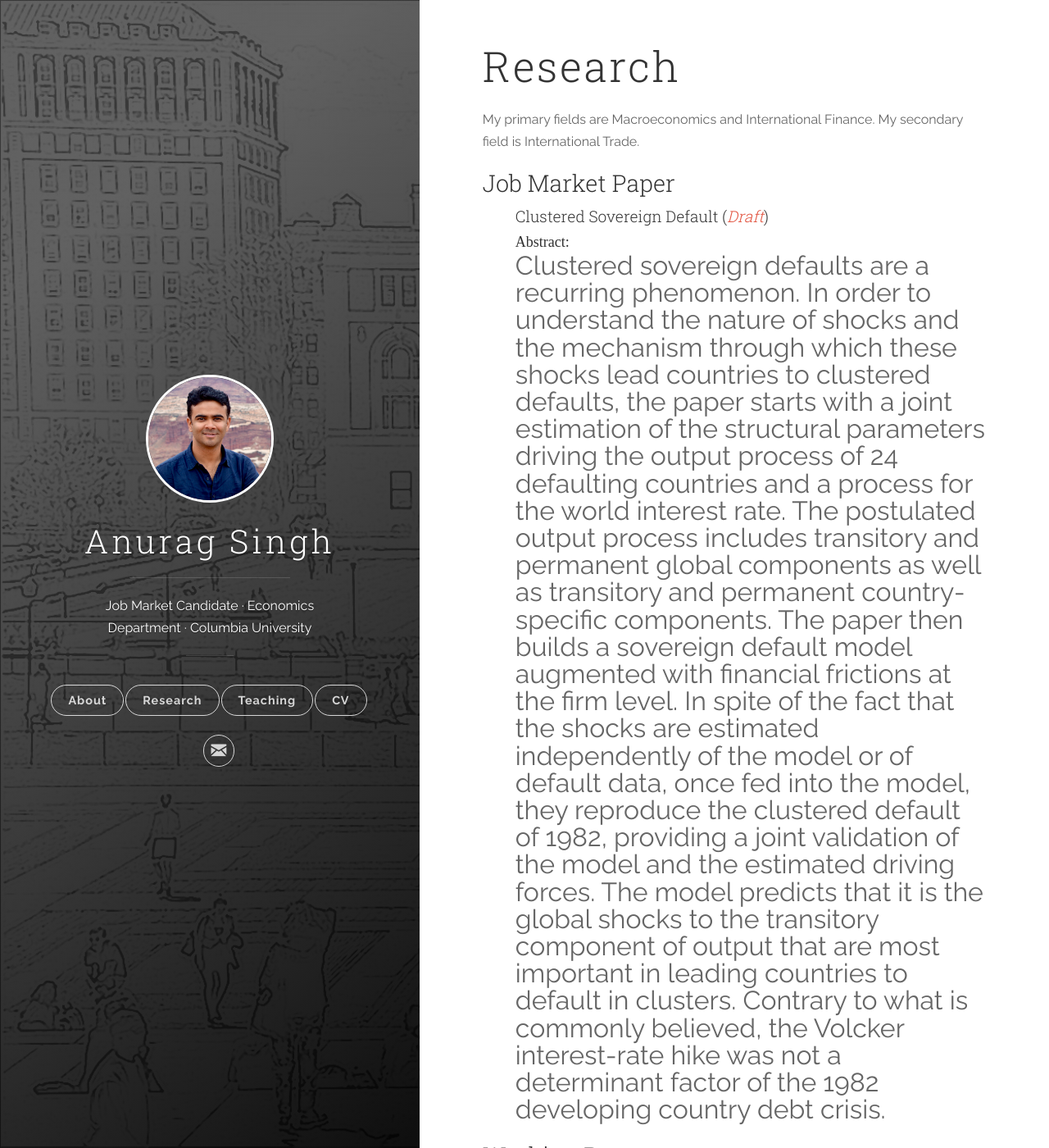
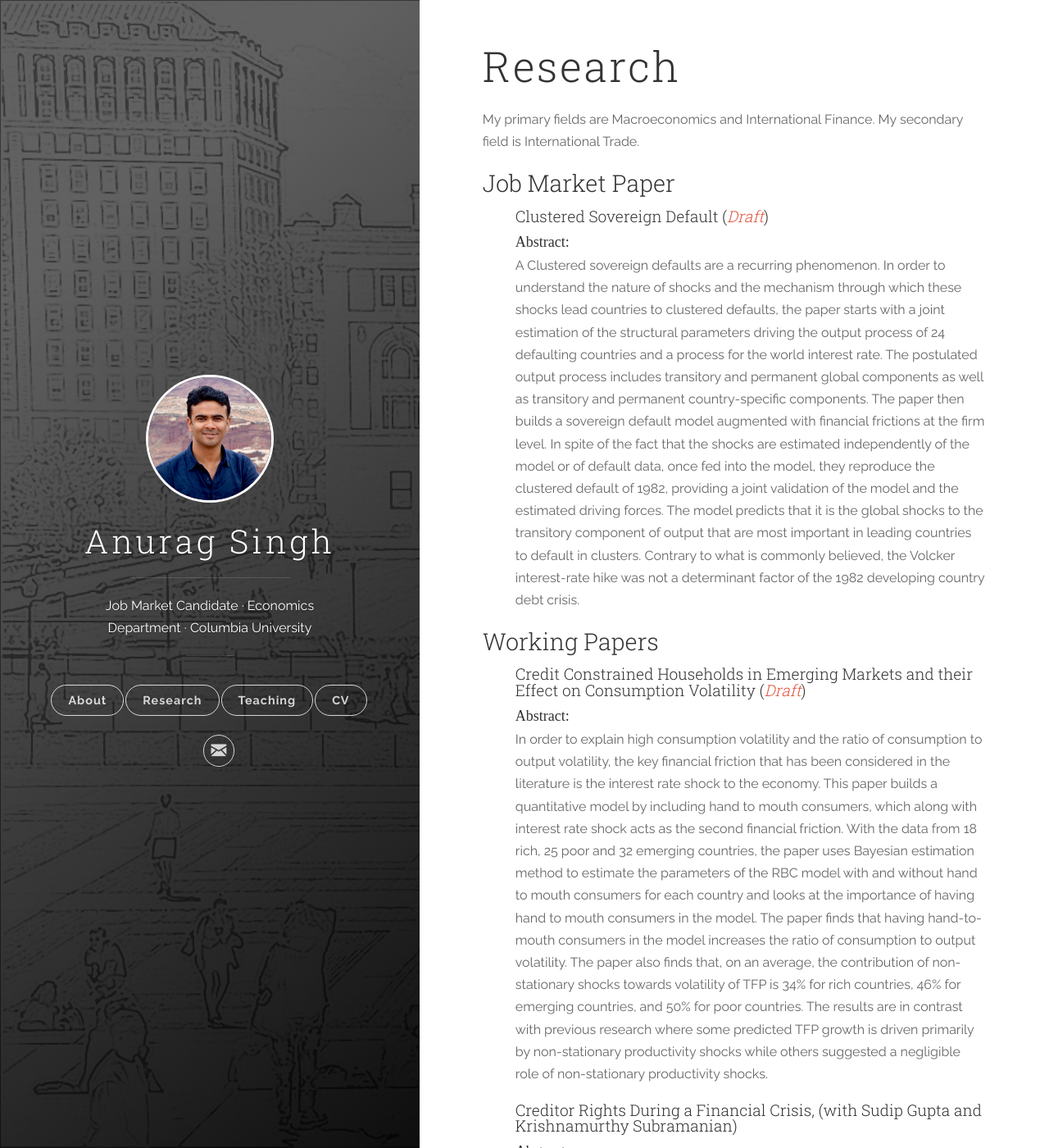
Before and after one commit to vinayakiyer/vinayakiyer.github.io, a Jekyll site: the page built from _posts/2018-06-13-research.markdown, in a window 1280 px wide and 1400 px high. Shown: the whole window at 82% size. Built offline with Jekyll 4.4.1, drawn with Linux system fonts in a browser that asks for light colours.

Commit message:
Update 2018-06-13-research.markdown

```diff
--- a/_posts/2018-06-13-research.markdown
+++ b/_posts/2018-06-13-research.markdown
@@ -11,7 +11,7 @@ tags: [jekyll]
 <ul>
   <h4><b>Clustered Sovereign Default</b>
 (<a href="{{ site.baseurl }}/files/Paper1.pdf" target="_blank"><em>Draft</em></a>)</h4>
-  <h5><i>Abstract:</i></h5><p><font size="6">Clustered sovereign defaults are a recurring phenomenon. In order to understand the nature of shocks and the mechanism through which these shocks lead countries to clustered defaults, the paper starts with a joint estimation of the structural parameters driving the output process of 24 defaulting countries and a process for the world interest rate. The postulated output process includes transitory and permanent global components as well as transitory and permanent country-specific components. The paper then builds a sovereign default model augmented with financial frictions at the firm level. In spite of the fact that the shocks are estimated independently of the model or of default data, once fed into the model, they reproduce the clustered default of 1982, providing a joint validation of the model and the estimated driving forces. The model predicts that it is the global shocks to the transitory component of output that are most important in leading countries to default in clusters. Contrary to what is commonly believed, the Volcker interest-rate hike was not a determinant factor of the 1982 developing country debt crisis.</font></p>
+  <h5><i>Abstract:</i></h5><p><font size="3">A Clustered sovereign defaults are a recurring phenomenon. In order to understand the nature of shocks and the mechanism through which these shocks lead countries to clustered defaults, the paper starts with a joint estimation of the structural parameters driving the output process of 24 defaulting countries and a process for the world interest rate. The postulated output process includes transitory and permanent global components as well as transitory and permanent country-specific components. The paper then builds a sovereign default model augmented with financial frictions at the firm level. In spite of the fact that the shocks are estimated independently of the model or of default data, once fed into the model, they reproduce the clustered default of 1982, providing a joint validation of the model and the estimated driving forces. The model predicts that it is the global shocks to the transitory component of output that are most important in leading countries to default in clusters. Contrary to what is commonly believed, the Volcker interest-rate hike was not a determinant factor of the 1982 developing country debt crisis.</font></p>
 
 </ul>
 
```
